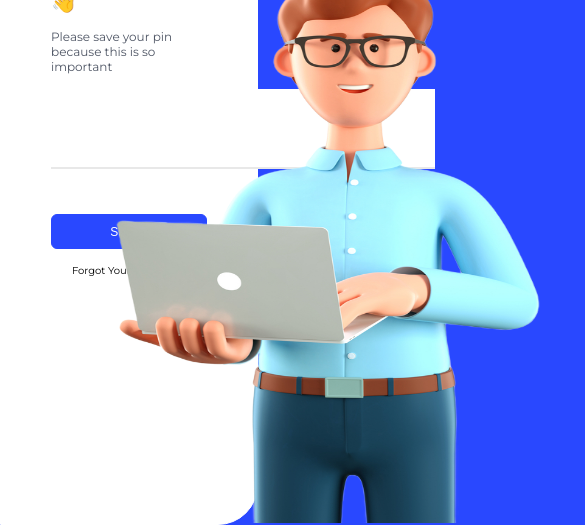
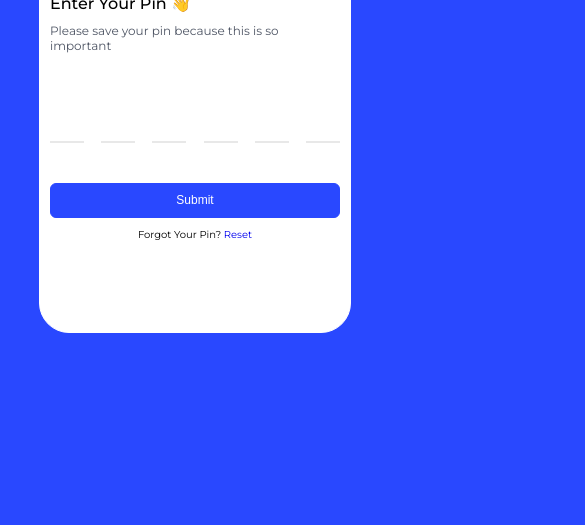
Before and after one commit to mdavindarinaldy/fgo24-css-slicing, a website: page pages/enter-pin.html in a window 390 px wide. Shown: the part 321-846 px from the top of the page, 585 px wide, since content can reach past the window. Drawn offline with Linux system fonts and the light colour scheme.

Commit message:
feat: add responsive mobile page

```diff
--- a/pages/enter-pin.html
+++ b/pages/enter-pin.html
@@ -16,6 +16,7 @@
             width: 100%;
             height: 100%;
             margin: 0;
+            overflow: hidden;
         }
         .left {
             background-color: #FFFFFF;
@@ -23,7 +24,6 @@
             border-top-right-radius: 40px;
             border-bottom-right-radius: 40px;
             width: 40%;
-            height: 100%;
             display: flex;
             flex-direction: column;
             justify-content: center;
@@ -106,6 +106,38 @@
             outline: none;
             border-bottom: 2px solid #2948FF;
         }
+
+        @media (min-width: 1024px) {
+            .left {
+                height: 100%;
+            }
+        }
+
+        @media (max-width: 640px) {
+            form {
+                flex-direction: column;
+                justify-content: center;
+                align-items: center;
+            }
+            div.right, .right>img {
+                display: none;
+            }
+            .left {
+                border-radius: 30px;
+                height: 55%;
+                width: 80%;
+                gap: 10px;
+                box-sizing: border-box;
+                padding: 0px 10px;
+            }
+            input {
+                font-size: 30px;
+                width: 30px;
+            }
+            div.left>span:nth-child(2) {
+                font-size: 16px;
+            }
+        }
     </style>
 </head>
 <body>
```
